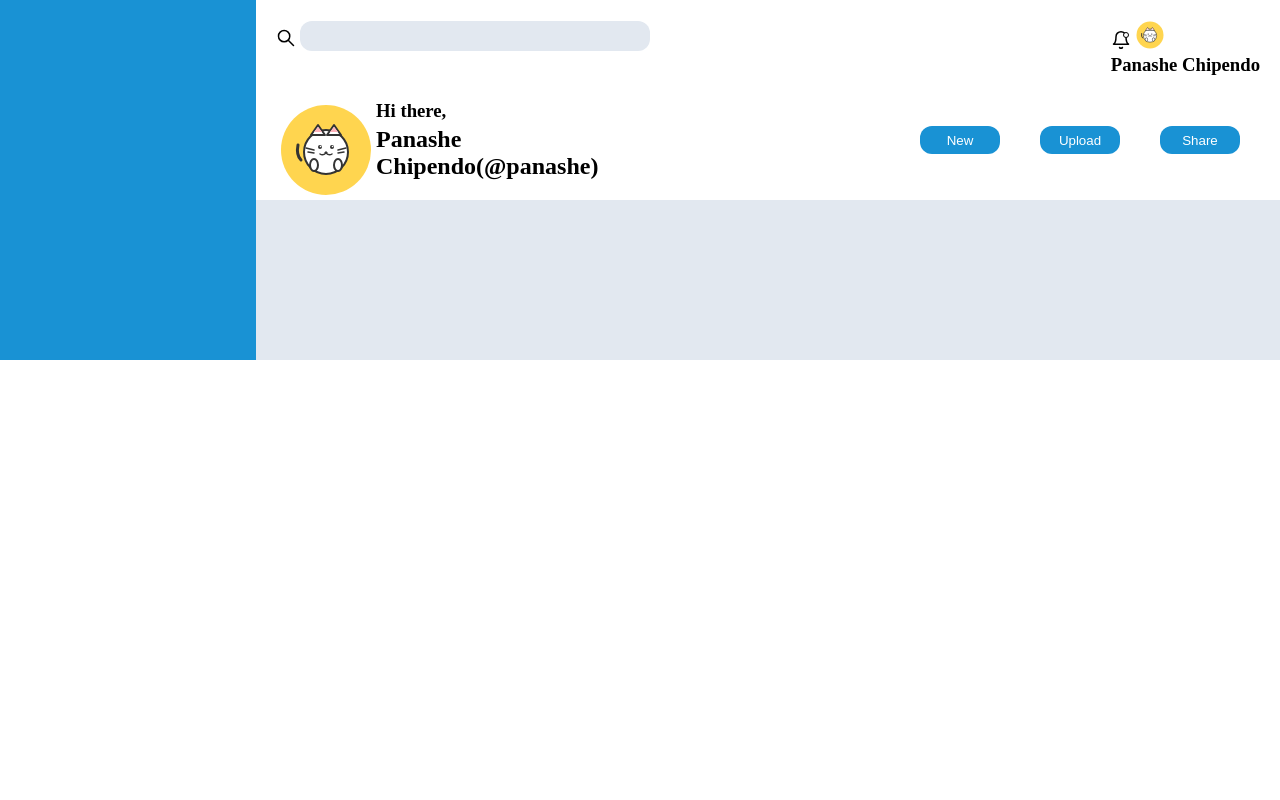
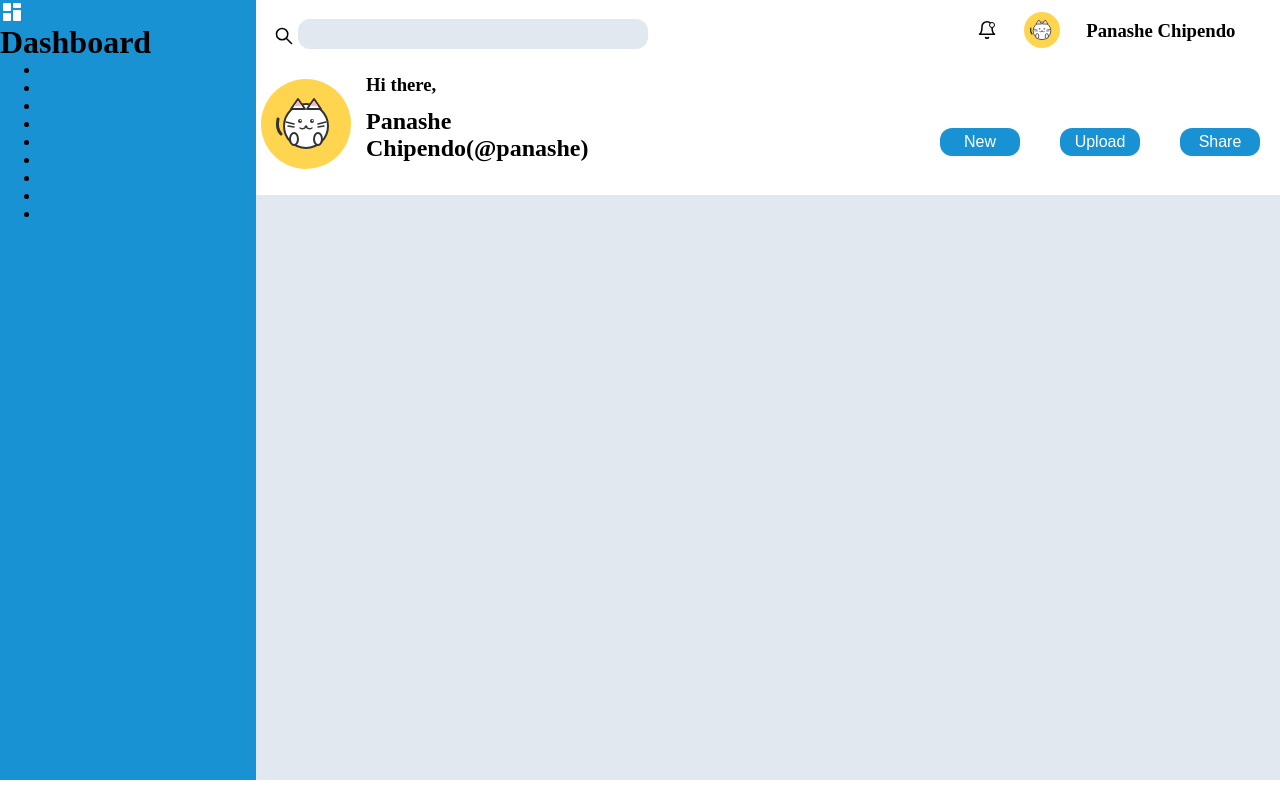
Before and after one commit to panashechipendo/TOP-Admin-Dashboard, a plain HTML site: page index.html in a window 1280 px wide. Drawn offline with Linux system fonts and the light colour scheme.

Commit message:
Begin styling sidebar and components

```diff
--- a/index.html
+++ b/index.html
@@ -9,7 +9,7 @@
     <div class="container">
       <div class="header">
         <div class="first">
-          <div class="sear-area">
+          <div class="search-area">
             <label for="search-bar"
               ><img
                 src="images/search_icon.svg"
@@ -42,7 +42,29 @@
           </ul>
         </div>
       </div>
-      <div class="sidebar"></div>
+      <div class="sidebar">
+        <div class="item-1">
+            <img src="images/material_dashboard_icon.svg" alt="dash-icon">
+            <h1>Dashboard</h1>
+        </div>
+        <div class="item-2">
+            <ul>
+                <li></li>
+                <li></li>
+                <li></li>
+                <li></li>
+                <li></li>
+                <li></li>
+            </ul>
+        </div>
+        <div class="item-3">
+            <ul>
+                <li></li>
+                <li></li>
+                <li></li>
+            </ul>
+        </div>
+      </div>
       <div class="main-content"></div>
     </div>
   </body>
--- a/style.css
+++ b/style.css
@@ -11,19 +11,25 @@
 
 .container {
   display: grid;
-  grid-template: 200px 80% / 1fr 4fr;
+  grid-template: 1fr 3fr / 1fr 4fr;
 }
 
+/* The main header */
 .header {
   grid-area: 1 / 2 / 2 / 3;
   display: grid;
-  grid-template: 50% 50% / 1fr;
-  margin: 20px;
+  grid-template: 30% 70% / 1fr;
+  gap: 15px;
 }
 
 .first {
   display: flex;
   justify-content: space-between;
+  grid-area: 1 / 1 / 2 / 2;
+}
+
+.first .search-area {
+  margin: 18px;
 }
 
 /*.first input {
@@ -37,16 +43,26 @@
   border-radius: 12px;
   background-color: var(--2nd-color);
   height: 30px;
+  padding: 10px;
+}
+
+.user-inf {
+  display: flex;
+  width: 30%;
+  justify-content: space-evenly;
+  margin: 20px;
 }
 
 .second {
   display: flex;
+  grid-area: 2 / 1 / 3 / 2;
 }
 
 .name {
   display: grid;
-  grid-template: 1fr 2fr / 1fr 2fr;
+  grid-template: 1fr 3fr / 1fr 2fr;
   justify-items: left;
+  column-gap: 10px;
 }
 
 .name h3 {
@@ -82,18 +98,9 @@
   border-radius: 12px;
   width: 80px;
   height: 28px;
+  font-size: 1rem;
 }
-
-.sidebar {
-  grid-area: 1 / 1 / 3 / 2;
-  background-color: var(--main-color);
-}
-
-.main-content {
-  grid-area: 2 / 2 / 3 / 3;
-  background-color: var(--2nd-color);
-}
-
+/* Icons in the header */
 .icon1 {
   height: 20px;
   position: relative;
@@ -104,5 +111,20 @@
 }
 
 .user-icon1 {
-  height: 30px;
+  height: 40px;
+  position: relative;
+  bottom: 10px;
 }
+
+/* Sidebar content */
+
+.sidebar {
+  grid-area: 1 / 1 / 3 / 2;
+  background-color: var(--main-color);
+}
+
+/* Main content */
+.main-content {
+  grid-area: 2 / 2 / 3 / 3;
+  background-color: var(--2nd-color);
+}
```
Also changed, not shown: images/dashboard.png (deleted), images/dashboard_icon.svg (deleted), images/material_dashboard_icon.svg (added).
